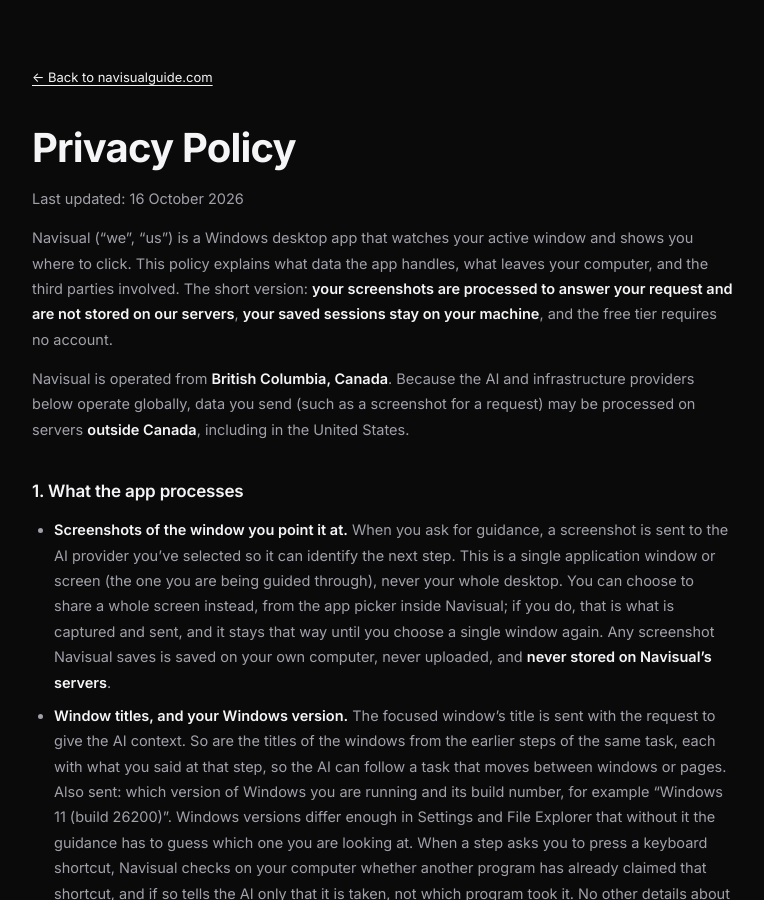
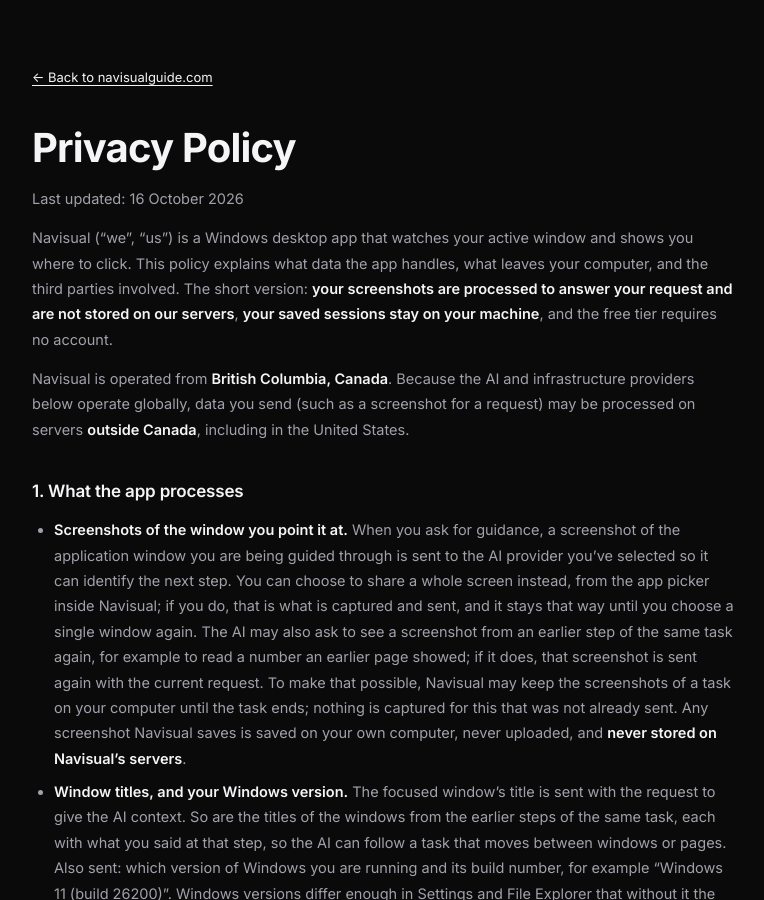
Before and after one commit to NavisualGuide/NavisualGuide.github.io, a Jekyll site: the page privacy.html, which Jekyll copies as it is, in a window 1280 px wide and 900 px high. Shown: the whole window, without its empty margins (256-1020 px from the left). Built offline with Jekyll 4.4.1, drawn with Linux system fonts in a browser that asks for light colours; some of the changed text lies outside the part shown.

Commit message:
privacy: screenshots in the plural, and the AI may look at an earlier one
The founder's wording (2026-10-16), written now so recall needs no later
update:
- the AI may ask to see a screenshot from an earlier step of the same
  task again; if it does, that screenshot is sent again with the current
  request; to make that possible Navisual may keep a task's screenshots
  on the user's computer until the task ends, and captures nothing for
  it that was not already sent. 'May', because a model may never ask.
- 'never your whole desktop' is gone: with one monitor, the whole screen
  the user can choose is the whole desktop.
- the free-tier training note, the processor table and the transfer
  section say screenshots, plural.

Co-Authored-By: Claude Opus 5.5 <noreply@anthropic.com>

```diff
--- a/privacy.html
+++ b/privacy.html
@@ -88,13 +88,16 @@
       <h2>1. What the app processes</h2>
       <ul>
         <li><strong>Screenshots of the window you point it at.</strong> When you ask for
-          guidance, a screenshot is sent to the AI provider you’ve selected so it can identify
-          the next step. This is a single application window or screen (the one you
-          are being guided through), never your whole desktop. You can choose to share a
-          whole screen instead, from the app picker inside Navisual; if you do, that is what is
-          captured and sent, and it stays that way until you choose a single window again. Any
-          screenshot Navisual saves is saved on your own computer, never uploaded, and
-          <strong>never stored on Navisual’s servers</strong>.</li>
+          guidance, a screenshot of the application window you are being guided through is sent
+          to the AI provider you’ve selected so it can identify the next step. You can choose to
+          share a whole screen instead, from the app picker inside Navisual; if you do, that is
+          what is captured and sent, and it stays that way until you choose a single window
+          again. The AI may also ask to see a screenshot from an earlier step of the same task
+          again, for example to read a number an earlier page showed; if it does, that screenshot
+          is sent again with the current request. To make that possible, Navisual may keep the
+          screenshots of a task on your computer until the task ends; nothing is captured for this
+          that was not already sent. Any screenshot Navisual saves is saved on your own computer,
+          never uploaded, and <strong>never stored on Navisual’s servers</strong>.</li>
         <li><strong>Window titles, and your Windows version.</strong> The focused window’s
           title is sent with the request to give the AI context. So are the titles of the windows
           from the earlier steps of the same task, each with what you said at that step, so the AI
@@ -183,7 +186,7 @@
         free tier is served by <em>free-of-charge</em> AI models: we route to whichever provider(s)
         currently offer the best reliability and cost for the free tier, and that routing changes
         from time to time as we improve it. <strong>Free-of-charge AI access is commonly offered on
-        the condition that the provider may retain your requests, including the screenshot of your
+        the condition that the provider may retain your requests, including the screenshots of your
         active window, and use them to train and improve their AI models</strong>. This is standard
         practice across the industry for no-cost API tiers, not something specific to whichever
         provider we currently route to. If you do not want your screen content used for model
@@ -301,7 +304,7 @@
       <table class="legal-table">
         <tr><th>Processor</th><th>Purpose</th><th>What they receive</th></tr>
         <tr><td>Supabase</td><td>Account, quota database, and the managed AI relay</td><td>Your account record; the request payload passes through the relay in transit</td></tr>
-        <tr><td>Free-tier AI provider(s), may change over time</td><td>Upstream for the <strong>free</strong> managed tier</td><td>The request payload (screenshot + text). <strong>May be retained and used to train the model provider’s AI</strong>, see §2</td></tr>
+        <tr><td>Free-tier AI provider(s), may change over time</td><td>Upstream for the <strong>free</strong> managed tier</td><td>The request payload (screenshots + text). <strong>May be retained and used to train the model provider’s AI</strong>, see §2</td></tr>
         <tr><td>Paid AI provider endpoints, may change over time</td><td>Upstream for the <strong>paid</strong> managed tiers</td><td>The request payload. Not used for training under their <em>current</em> paid-API policies (subject to change by those providers)</td></tr>
         <tr><td>Stripe</td><td>Payments</td><td>Your email and payment details: <strong>never your screenshots</strong>. Card data goes directly to Stripe (PCI); we never see card numbers.</td></tr>
         <tr><td>Microsoft</td><td>Voice transcription (only if you enable push-to-talk)</td><td>Your spoken audio</td></tr>
@@ -312,7 +315,7 @@
       <p>
         Our managed services run on infrastructure provided by <strong>Supabase</strong> and the
         upstream AI providers listed above. Your account record and the request payloads you send
-        (a screenshot of your active window plus your text) may be transferred to and processed in
+        (screenshots of your active window plus your text) may be transferred to and processed in
         the <strong>United States</strong> or other jurisdictions where these providers operate. By
         using the managed tier, you consent to this transfer. If you prefer that what is on your
         screen never leaves your machine, use a local provider: <strong>Ollama</strong>, or
```
